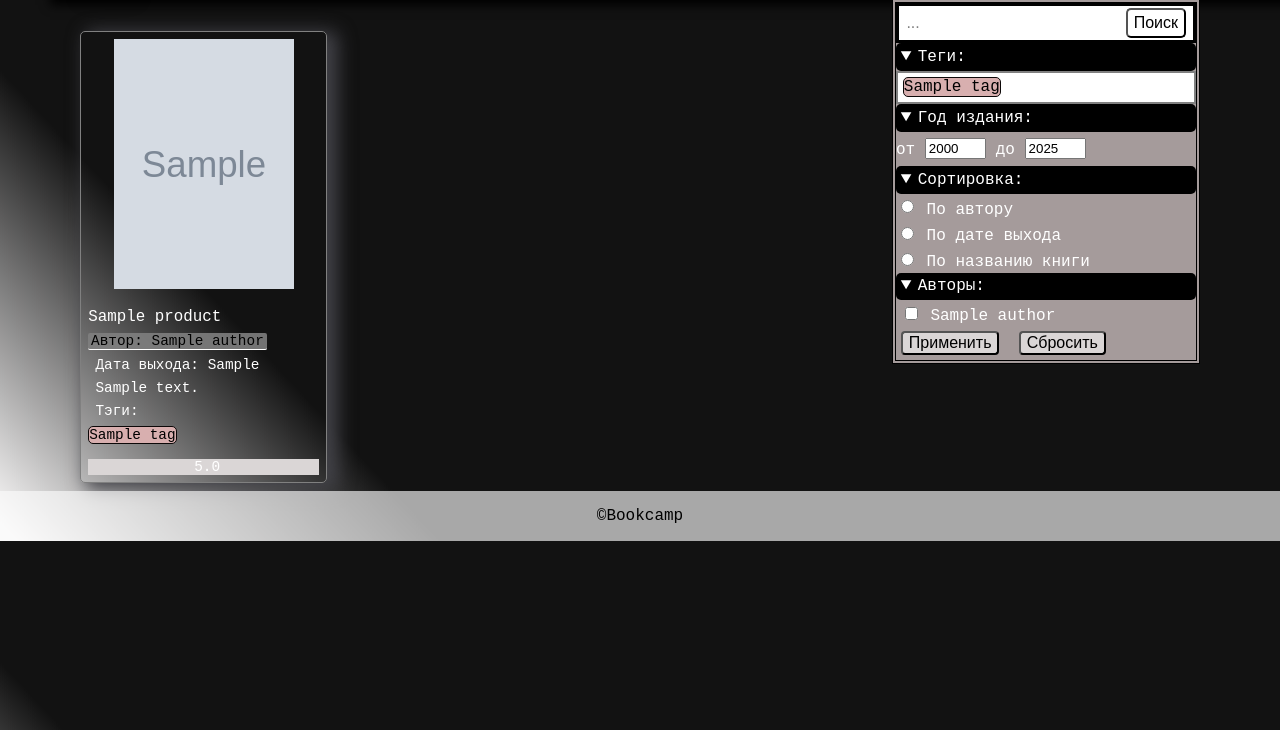
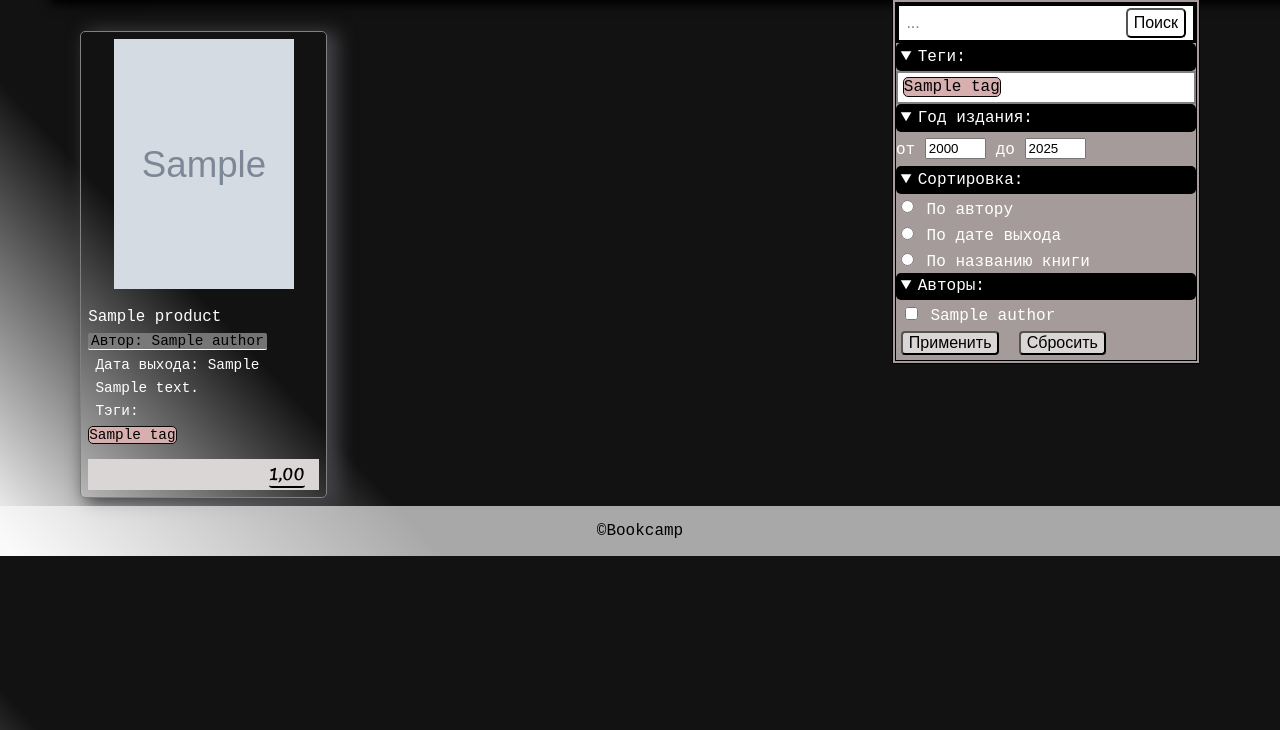
Before and after one commit to kollvan/book-camp, a Django app: page /books/catalog/all/ in a window 1280 px wide. Shown: the part 51-781 px from the top of the page. Run offline with Django 5.2, Linux system fonts and the light colour scheme; tables that the repository leaves empty hold one stand-in row (values such as "Sample post"); grey boxes marked "Sample" are stand-in pictures; parts of the project's set-up code (start-up, migrations or seed data) failed here and were passed over.

Commit message:
Add. Added displaying the average rating value for page catalog.

```diff
--- a/goods/templates/goods/catalog.html
+++ b/goods/templates/goods/catalog.html
@@ -5,12 +5,14 @@
 {% block extends_style %}
     <link rel="stylesheet" href="{% static 'bookcamp/css/pagination.css' %}">
     <link rel="stylesheet" href="{% static 'bookcamp/css/card.css' %}">
+    <link rel="stylesheet" href="{% static 'bookcamp/css/card-catalog.css'%}">
 {% endblock %}
 
 {% block section %}
   <section class="content-catalog">
         <div class="catalog">
             <div class="row">
+                {% get_avg_ranks products as avg_ranks%}
                 {% if user.is_authenticated %}
                 {% get_inventory_data products user.id as data_from_inventory %}
                 {% endif %}
@@ -20,15 +22,18 @@
                         <div class="card-img">
                             <a href="{% url 'goods:product' product.slug %}">
                                 {% if product.image %}
-                                    <img src="{{ product.image.url }}" alt="{{ product.name}}">
+                                    <img title="{{product.name}}"
+                                            src="{{ product.image.url }}" alt="{{ product.name}}">
                                 {% else %}
-                                    <img src="{% static 'bookcamp/image/empty.jpg' %}" alt="{{ product.name}}">
+                                    <img title="{{product.name}}"
+                                            src="{% static 'bookcamp/image/empty.jpg' %}" alt="{{ product.name}}">
                                 {% endif %}
                             </a>
                         </div>
                         <div class="card-main">
                             <div>
-                                <a class="card-title" href="{% url 'goods:product' product.slug %}">
+                                <a class="card-title" title="{{product.name}}"
+                                   href="{% url 'goods:product' product.slug %}">
                                     {% autoescape off %}
                                     {% if product.headline %}
                                         {{ product.headline|truncatewords:3 }}
@@ -41,6 +46,7 @@
                                 {%get_item data_from_inventory product.pk as product_status%}
                                     <div class="card-status {% if product_status is None %}invisible{% endif %}">
                                         <select {% if product_status is None %} disabled {% endif %}
+                                                title="Выбрать статус"
                                                 class="current_status" name="product_status" id="{{product.slug}}-status" >
                                             <option value="3" {% if product_status == 3 %} selected {% endif %}>Начато</option>
                                             <option value="2" {% if product_status == 2 %} selected {% endif %}>Отложенно</option>
@@ -72,12 +78,18 @@
                             </div>
                         </div>
                     </div>
-                    <div class="card-bottom margin-top">
-                        <div class="card-rank">
-                            5.0
+                    <div class="card-bottom margin-top {% if not user.is_authenticated %}display-card-not-authenticated{% endif %}">
+
+                        {% get_item avg_ranks product.pk 0.00 as record %}
+                        <div class="card-rank-catalog"
+                             title="Рейтинг: {{record|floatformat:2}}">
+                            {{ record|floatformat:2 }}
                         </div>
                         {% if user.is_authenticated %}
                             <button class="card-btn {% if product_status is not None %}remove{% endif %}"
+                                    title="{% if product_status is not None %}Удалить из инвентаря
+                                    {% else %}Добавить в инвентарь
+                                    {% endif %}"
                                 id="id_{{product.slug}}-{{product.pk}}"></button>
                         {% endif %}
                     </div>
--- a/goods/templatetags/goods_custom_tags.py
+++ b/goods/templatetags/goods_custom_tags.py
@@ -1,5 +1,7 @@
+from typing import Any
+
 from django import template
-from django.db.models import Q
+from django.db.models import Q, Avg, QuerySet
 from django.utils.http import urlencode
 
 from goods.models import Category, Tag, Author
@@ -40,9 +42,24 @@ def get_inventory_data(products, user_id):
         return inventory_items
     except Inventory.DoesNotExist:
         return None
+
 @register.simple_tag()
-def get_item(collection:dict, key:str):
-    return collection.get(key, None)
+def get_avg_ranks(products):
+    qs = Inventory.objects.filter(Q(product__pk__in=products) & ~Q(rank=0) ).values('product__pk').annotate(Avg('rank'))
+    dict_inventory = {
+        item['product__pk'] : item['rank__avg'] for item in qs
+    }
+    return dict_inventory
+
+@register.simple_tag()
+def get_from_queryset(queryset:QuerySet, value:Any, field:str='product__pk'):
+    try:
+        return queryset.get(**{field:value})
+    except Inventory.DoesNotExist:
+        return None
+@register.simple_tag()
+def get_item(collection:dict, key:str, default=None):
+    return collection.get(key, default)
 
 @register.simple_tag()
 def get_product_status(product_id, user_id):
--- a/inventory/models.py
+++ b/inventory/models.py
@@ -25,6 +25,7 @@ class Inventory(models.Model):
     user = models.ForeignKey(to=User, on_delete=models.CASCADE, verbose_name='Пользователь')
 
 
+
     class Meta:
         db_table = 'inventory'
         verbose_name = 'Инвентарь'
--- /dev/null
+++ b/static/bookcamp/css/card-catalog.css
@@ -0,0 +1,17 @@
+@import url('https://fonts.googleapis.com/css2?family=Merienda:wght@500&display=swap');
+
+.card-rank-catalog{
+    display: flex;
+    align-items: center;
+    color: rgb(0, 0, 0);
+    font-weight: 500;
+    font-family: 'Merienda', 'Times New Roman', Times, serif;
+    font-size: larger;
+    margin-block: 2px;
+    border-bottom: 2px solid rgb(0, 0, 0);
+    border-radius: 10%;
+}
+.display-card-not-authenticated{
+    justify-content: right;
+    padding-right: 1em;
+}
--- a/static/bookcamp/css/style.css
+++ b/static/bookcamp/css/style.css
@@ -1,3 +1,4 @@
+
 body{
     font-size: 16px;
     font-family: 'Courier New', Courier, monospace;
--- a/templates/includes/goods_rank.html
+++ b/templates/includes/own_rank.html
@@ -1,4 +1,5 @@
-<div id="ranks_{{ item.product.slug }}" class="card-rank">
+<div id="ranks_{{ item.product.slug }}" title="Ваша оценка"
+     class="card-rank">
     <input name="group_{{item.product.slug}}" id="rank_5-{{item.pk}}" class="value-rank"
            {%if item.rank == 5 %} checked {% endif %} type="radio" value="5">
     <label for="rank_5-{{item.pk}}"></label>
```
Also changed, not shown: inventory/templates/inventory/inventory.html (+11 -6 lines).
